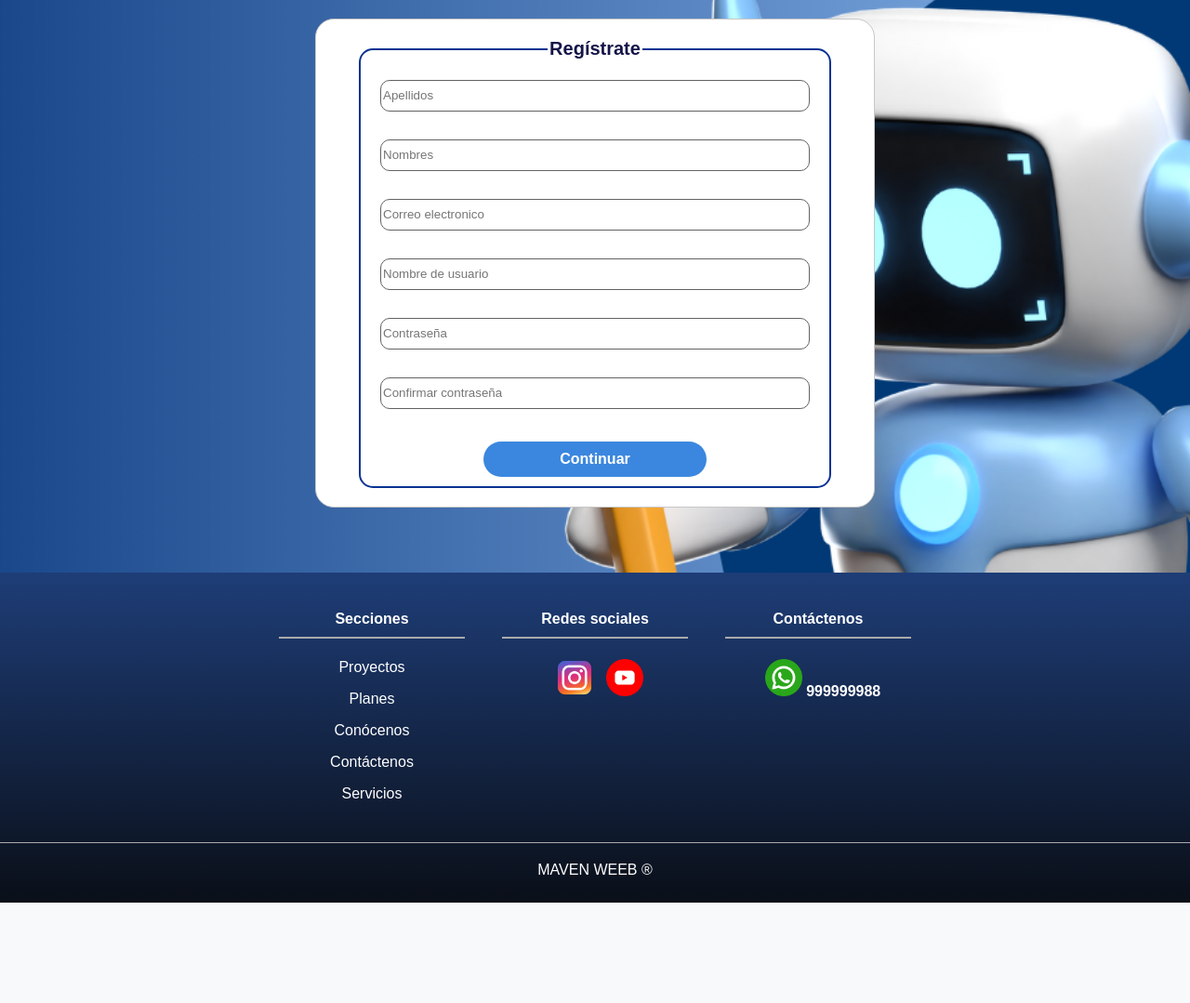
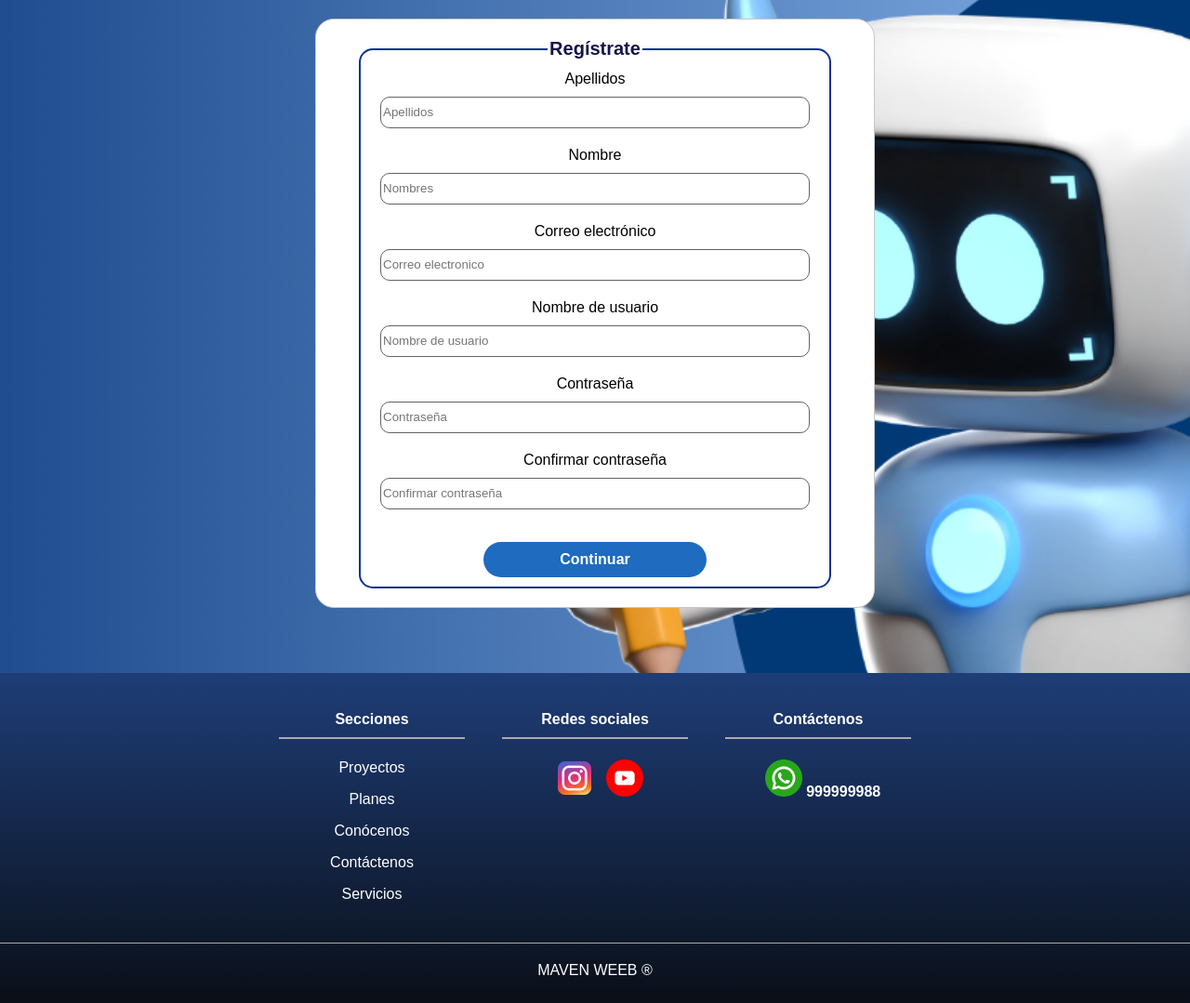
Before and after one commit to Jorge-is/maven-weeb, a PHP site: page /registro.php in a window 1280 px wide. Shown: the part 64-1143 px from the top of the page at 93% size. Before the commit the page ends 1035 px from the top, so only its background shows below. Run offline with PHP 8.4, Linux system fonts and the light colour scheme; some libraries are stand-ins or nearby versions.

Commit message:
fix(accessibility): improve WCAG compliance and accessibility support

```diff
--- a/administrador/fragments/header.php
+++ b/administrador/fragments/header.php
@@ -14,7 +14,7 @@
 
 <header>
     <nav>
-        <button class="btn-visible monitor-ocultar televisor-ocultar"><span>&#8801;</span></button>
+        <button class="btn-visible monitor-ocultar televisor-ocultar" aria-label="Abrir menú" aria-expanded="false"><span aria-hidden="true">&#8801;</span></button>
         <a href="intranet.php"><img src="../imagenes/logos/logo_maven.png" alt="Logo Web Maven"></a>
         <ul class="telefono-ocultar tablet-ocultar">
             <?php
@@ -29,7 +29,7 @@
         </div>
     </nav>
     <div class="nav-lateral">
-        <button class="btn-invisible"><span>x</span></button>
+        <button class="btn-invisible" aria-label="Cerrar menú"><span aria-hidden="true">x</span></button>
         <a href="index.php"><img src="../imagenes/logos/logo_maven.png" alt="Logo Web Maven"></a>
         <ul>
             <?php
--- a/administrador/index.php
+++ b/administrador/index.php
@@ -20,9 +20,9 @@ include_once '../funciones/administradores/administradores_sesion.php';
                             <fieldset>
                                 <legend>Iniciar sesión</legend>
                                 <input type="hidden" name="csrf_token" value="<?php echo csrf_token(); ?>">
-                                <label>Usuario</label>
+                                <label for="usuario">Usuario</label>
                                 <input type="text" id="usuario" name="usuario" placeholder="Ingrese su usuario">
-                                <label>Contraseña</label>
+                                <label for="clave">Contraseña</label>
                                 <input type="password" id="clave" name="clave" placeholder="Ingrese su clave">
                                 <button class="submit-button" type="submit">Iniciar</button>
                                 <?php if (empty($administrador)): ?>
--- a/cliente/fragments/header.php
+++ b/cliente/fragments/header.php
@@ -11,7 +11,7 @@
 
 <header>
     <nav>
-        <button class="btn-visible monitor-ocultar televisor-ocultar"><span>&#8801;</span></button>
+        <button class="btn-visible monitor-ocultar televisor-ocultar" aria-label="Abrir menú" aria-expanded="false"><span aria-hidden="true">&#8801;</span></button>
         <a href="index.php"><img src="../imagenes/logos/logo_maven.png" alt="Logo Web Maven"></a>
         <ul class="telefono-ocultar tablet-ocultar">
             <?php
@@ -26,7 +26,7 @@
         </div>
     </nav>
     <div class="nav-lateral">
-        <button class="btn-invisible"><span>x</span></button>
+        <button class="btn-invisible" aria-label="Cerrar menú"><span aria-hidden="true">x</span></button>
         <a href="index.php"><img src="../imagenes/logos/logo_maven.png" alt="Logo Web Maven"></a>
         <ul>
             <?php
--- a/css/main.css
+++ b/css/main.css
@@ -12,8 +12,8 @@
     /* Actions */
     --color-primary:      #007bff;
     --color-primary-dark: #0056b3;
-    --color-cta:          #3b87df;
-    --color-cta-hover:    #f86630;
+    --color-cta:          #1e6bbf; /* oscurecido de #3b87df — contraste 4.8:1 con blanco (WCAG AA) */
+    --color-cta-hover:    #c4510f; /* oscurecido de #f86630 — contraste 4.6:1 con blanco (WCAG AA) */
 
     /* Semantic */
     --color-success:       rgb(78, 192, 106);
@@ -358,7 +358,7 @@ figure img:hover {
 .boton-insertar {
     background: var(--color-success);
     border: none;
-    color: var(--color-white);
+    color: #1a5c1f; /* texto oscuro — contraste 6.2:1 sobre verde claro (WCAG AA) */
 }
 
 .boton-actualizar {
--- a/editor/fragments/header.php
+++ b/editor/fragments/header.php
@@ -11,7 +11,7 @@
 
 <header>
     <nav>
-        <button class="btn-visible monitor-ocultar televisor-ocultar"><span>&#8801;</span></button>
+        <button class="btn-visible monitor-ocultar televisor-ocultar" aria-label="Abrir menú" aria-expanded="false"><span aria-hidden="true">&#8801;</span></button>
         <a href="intranet.php"><img src="../imagenes/logos/logo_maven.png" alt="Logo Web Maven"></a>
         <ul class="telefono-ocultar tablet-ocultar">
             <?php
@@ -26,7 +26,7 @@
         </div>
     </nav>
     <div class="nav-lateral">
-        <button class="btn-invisible"><span>x</span></button>
+        <button class="btn-invisible" aria-label="Cerrar menú"><span aria-hidden="true">x</span></button>
         <a href="index.php"><img src="../imagenes/logos/logo_maven.png" alt="Logo Web Maven"></a>
         <ul>
             <?php
--- a/editor/index.php
+++ b/editor/index.php
@@ -21,10 +21,10 @@ include_once '../funciones/editores/editores_sesion.php';
                         <form id="loginForm" class="formulario" action="" method="POST">
                             <fieldset>
                                 <legend>Iniciar sesión</legend>
-                                <label>Usuario</label>
+                                <label for="usuario">Usuario</label>
                                 <input type="text" id="usuario" name="usuario" placeholder="Ingrese su usuario">
 
-                                <label>Contraseña</label>
+                                <label for="clave">Contraseña</label>
                                 <input type="password" id="clave" name="clave" placeholder="Ingrese su clave">
 
                                 <button class="submit-button" type="submit">Iniciar</button>
--- a/fragments/header.php
+++ b/fragments/header.php
@@ -14,7 +14,7 @@
 
 <header>
     <nav>
-        <button class="btn-visible monitor-ocultar televisor-ocultar"><span>&#8801;</span></button>
+        <button class="btn-visible monitor-ocultar televisor-ocultar" aria-label="Abrir menú" aria-expanded="false"><span aria-hidden="true">&#8801;</span></button>
         <a href="index.php"><img src="imagenes/logos/logo_maven.png" alt="Logo Web Maven"></a>
         <ul class="telefono-ocultar tablet-ocultar">
         <?php
@@ -33,7 +33,7 @@
         </div>
     </nav>
     <div class="nav-lateral">
-        <button class="btn-invisible"><span>x</span></button>
+        <button class="btn-invisible" aria-label="Cerrar menú"><span aria-hidden="true">x</span></button>
         <a href="index.php"><img src="imagenes/logos/logo_maven.png" alt="Logo Web Maven"></a>
         <ul>
             <?php
--- a/index.php
+++ b/index.php
@@ -44,7 +44,7 @@ include_once 'funciones/inicio/inicio_consultar.php';
                     </div>
                     <div class="jumbo-img">
                         <figure>
-                            <img src="imagenes/inicio/elegirnos.jpg" alt="">
+                            <img src="imagenes/inicio/elegirnos.jpg" alt="Por qué elegirnos - equipo Maven Web">
                         </figure>
                     </div>
                 </article>
--- a/iniciar_sesion.php
+++ b/iniciar_sesion.php
@@ -20,9 +20,9 @@ include_once 'funciones/clientes/clientes_sesion.php';
                             <fieldset>
                                 <legend>Iniciar sesión</legend>
                                 <input type="hidden" name="csrf_token" value="<?php echo csrf_token(); ?>">
-                                <label>Usuario</label>
+                                <label for="usuario">Usuario</label>
                                 <input type="text" id="usuario" name="usuario" placeholder="Ingrese su usuario" maxlength="50">
-                                <label>Contraseña</label>
+                                <label for="clave">Contraseña</label>
                                 <input type="password" id="clave" name="clave" placeholder="Ingrese su clave" maxlength="50">
                                 <button class="submit-button" type="submit">Iniciar</button>
                                 <button class="submit-button" type="button">
--- a/registro.php
+++ b/registro.php
@@ -20,12 +20,18 @@ include_once 'funciones/clientes/clientes_registro.php';
                             <fieldset>
                                 <legend>Regístrate</legend>
                                 <input type="hidden" name="csrf_token" value="<?php echo csrf_token(); ?>">
-                                <input type="text"     name="apellido"         placeholder="Apellidos"             maxlength="50"  required>
-                                <input type="text"     name="nombre"           placeholder="Nombres"               maxlength="50"  required>
-                                <input type="email"    name="correo"           placeholder="Correo electronico"    maxlength="200" required>
-                                <input type="text"     name="usuario"          placeholder="Nombre de usuario"     maxlength="50"  required>
-                                <input type="password" name="clave"            placeholder="Contraseña"            maxlength="50"  required>
-                                <input type="password" name="clave_confirmar"  placeholder="Confirmar contraseña"  maxlength="50"  required>
+                                <label for="apellido">Apellidos</label>
+                                <input type="text"     id="apellido" name="apellido"        placeholder="Apellidos"             maxlength="50"  required>
+                                <label for="nombre">Nombre</label>
+                                <input type="text"     id="nombre"   name="nombre"          placeholder="Nombres"               maxlength="50"  required>
+                                <label for="correo">Correo electrónico</label>
+                                <input type="email"    id="correo"   name="correo"          placeholder="Correo electronico"    maxlength="200" required>
+                                <label for="usuario">Nombre de usuario</label>
+                                <input type="text"     id="usuario"  name="usuario"         placeholder="Nombre de usuario"     maxlength="50"  required>
+                                <label for="clave">Contraseña</label>
+                                <input type="password" id="clave"    name="clave"           placeholder="Contraseña"            maxlength="50"  required>
+                                <label for="clave_confirmar">Confirmar contraseña</label>
+                                <input type="password" id="clave_confirmar" name="clave_confirmar" placeholder="Confirmar contraseña" maxlength="50" required>
                                 <button class="submit-button" type="submit">Continuar</button>
                             </fieldset>
                         </form>
```
Also changed, not shown: administrador/registro_administrador.php (+12 -6 lines), .htaccess.
